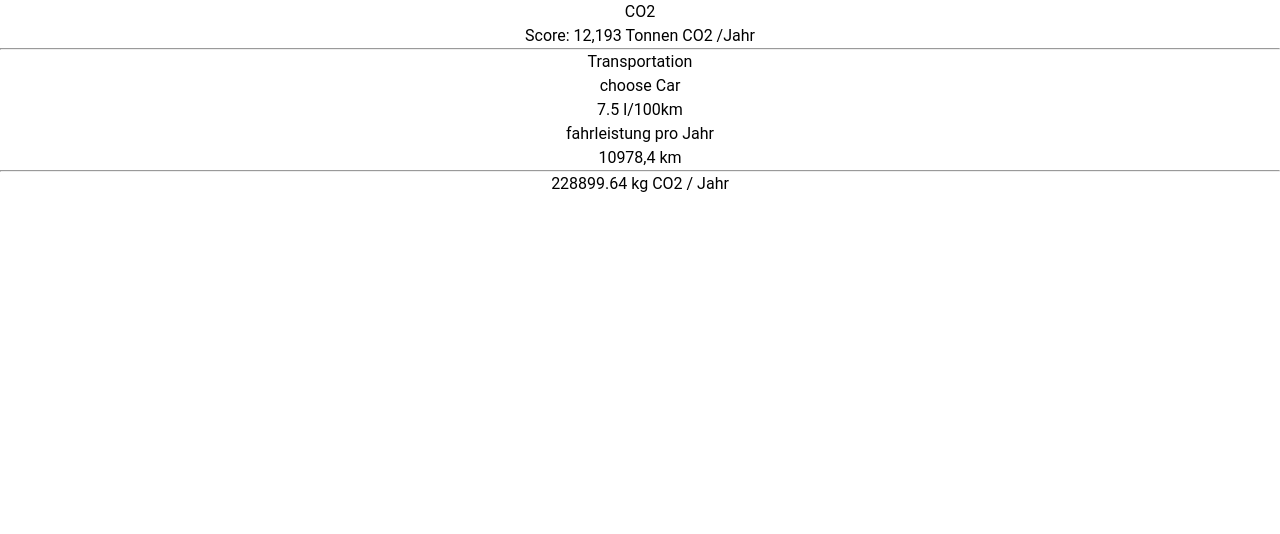
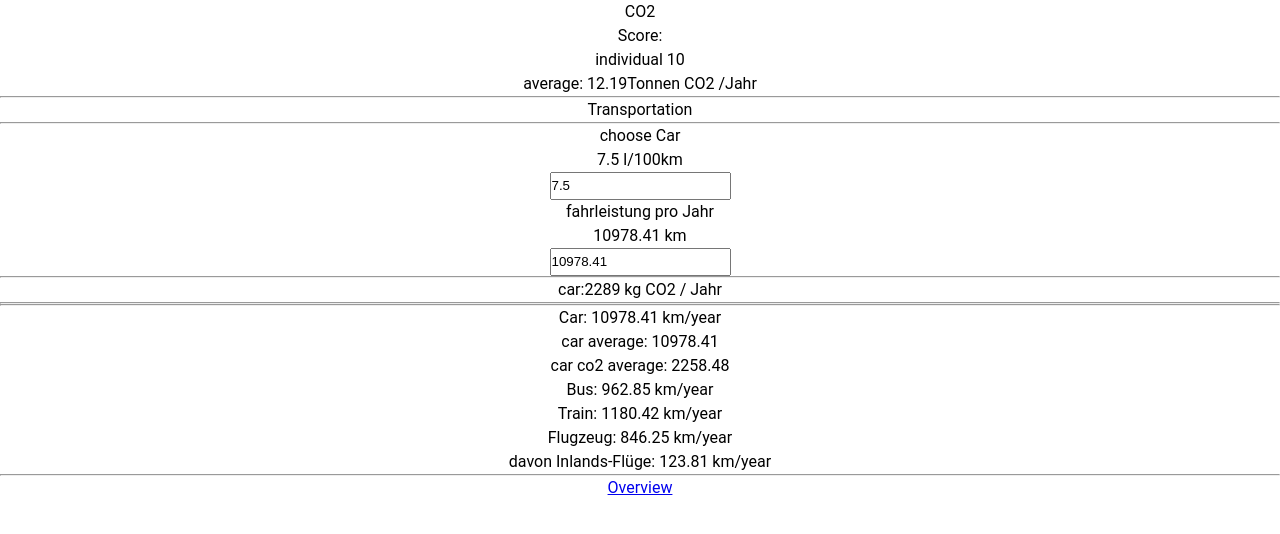
Before and after one commit to jensdreske/capstone-project, a React (Create React App) app in the folder client/: page /transport in a window 1280 px wide. Shown: the top 534 px of the page. Built offline with nearby package versions, Linux system fonts and the light colour scheme; no server answers.

Commit message:
added car transport calculations

```diff
--- a/client/src/App.js
+++ b/client/src/App.js
@@ -5,16 +5,19 @@ import styled from "styled-components";
 import Shares from "./components/Shares";
 import { roundPlaces } from "./lib/roundPlaces.js";
 
-import { startShares, shares, player } from "./variables.js";
+import { countryData, shares, player } from "./variables.js";
 import { SharesUnfcc } from "./components/Shares.js";
+
+import Transportation from "./pages/Transportation";
 
 function App() {
   const [serverMessage, setServerMessage] = useState("");
   const [carbonApiStatus, setCarbonApiStatus] = useState("");
   const [testResponse, setTestResponse] = useState({});
-  const [emissionView, setEmissionView] = useState(startShares);
+  const [emissionView, setEmissionView] = useState(countryData.emissionsUnfcc);
   const [emissionsUncff, setemissionsUncff] = useState(shares);
   const [emissionHistory, setEmissionHistory] = useState([]);
+  const [playerScore, setPlayerScore] = useState(player);
 
   useEffect(() => {
     fetch("http://localhost:4000/")
@@ -50,7 +53,6 @@ function App() {
   }
 
   function getEmissions(unfccId = 8677) {
-    // will be removed for later
     fetch(`http://localhost:4000/unfcc/getemissions/${unfccId}/13/2018`)
       .then((res) => res.json())
       .then((res) => {
@@ -97,24 +99,17 @@ function App() {
     <>
       <header>
         <p>CO2</p>
+        <p>Score:</p>
+        <p>individual {roundPlaces(playerScore.individualCo2Emissions)}</p>
         <p>
-          Score: {String(player.averageCo2Emissions).replace(".", ",")}{" "}
+          average: {roundPlaces(playerScore.averageCo2Emissions)}
           {player.unit} CO2 /Jahr
         </p>
         <hr />
       </header>
       <Switch>
         <Route exact path="/transport">
-          <p>Transportation</p>
-          <p> choose Car </p>
-          <p>7.5 l/100km</p>
-          <p>fahrleistung pro Jahr</p>
-          <p>10978,4 km</p>
-          <hr />
-          <p>
-            {roundPlaces(player.car.kmPerYear * player.car.co2Per100km)} kg CO2
-            / Jahr
-          </p>
+          <Transportation player={playerScore} setPlayer={setPlayerScore} />
         </Route>
         <Route exact path="/dev">
           <SharesUnfcc
@@ -152,6 +147,12 @@ function App() {
           <Shares shares={emissionView} />
         </Route>
       </Switch>
+      <footer>
+        <hr />
+        <NavLink exact to="/">
+          <p>Overview</p>
+        </NavLink>
+      </footer>
     </>
   );
 }
--- /dev/null
+++ b/client/src/pages/Transportation.js
@@ -0,0 +1,90 @@
+import { roundPlaces } from "../lib/roundPlaces";
+import { conversions, countryData, player } from "../variables";
+
+export default function Transportation({ player, setPlayer }) {
+  function updatePlayer(event) {
+    const fieldName = event.target.name;
+    let fieldValue = event.target.value;
+    fieldValue = Number(fieldValue);
+    if (!isNaN(fieldValue)) {
+      setPlayer((player) => {
+        player.transport.car[fieldName] = fieldValue;
+        if (fieldName === "consumption")
+          player.transport.car.co2Per100km =
+            fieldValue * conversions.gasolineToCO2;
+        player.individualCo2Emissions = recalculateScore();
+        return { ...player };
+      });
+    }
+  }
+
+  function recalculateScore() {
+    const result =
+      player.averageCo2Emissions +
+      (player.averageCo2Emissions + (carCo2PerYear() - carCo2Average())) / 1000;
+    console.log(result);
+    return result;
+  }
+
+  function carkmPerYearAverage() {
+    return countryData.personKm.car / countryData.population;
+  }
+
+  function carCo2Average() {
+    return carkmPerYearAverage() * carCo2Per100kmAverage();
+  }
+
+  function carCo2Per100kmAverage() {
+    return (countryData.car.consumption / 100) * conversions.gasolineToCO2;
+  }
+
+  function carCo2PerYear() {
+    return (
+      (player.transport.car.kmPerYear * player.transport.car.co2Per100km) / 100
+    );
+  }
+
+  return (
+    <>
+      <p>Transportation</p>
+      <hr />
+      <p> choose Car </p>
+      <p>{roundPlaces(player.transport.car.consumption)} l/100km</p>
+      <input
+        type="text"
+        id="consumption"
+        name="consumption"
+        value={`${player.transport.car.consumption}`}
+        onChange={updatePlayer}
+      ></input>
+      <p>fahrleistung pro Jahr</p>
+      <p>{roundPlaces(player.transport.car.kmPerYear)} km</p>
+      <input
+        type="text"
+        id="kmPerYear"
+        name="kmPerYear"
+        value={roundPlaces(player.transport.car.kmPerYear)}
+        onChange={updatePlayer}
+      ></input>
+      <hr />
+      <p>
+        car:
+        {roundPlaces(carCo2PerYear())} kg CO2 / Jahr
+      </p>
+      <hr />
+      <hr />
+      <p>Car: {roundPlaces(player.transport.car.kmPerYear)} km/year</p>
+      <p>car average: {roundPlaces(carkmPerYearAverage())}</p>
+      <p>car co2 average: {roundPlaces(carCo2Average())} </p>
+      <p>Bus: {roundPlaces(player.transport.bus.kmPerYear)} km/year</p>
+      <p>Train: {roundPlaces(player.transport.train.kmPerYear)} km/year</p>
+      <p>
+        Flugzeug: {roundPlaces(player.transport.aviation_sum.kmPerYear)} km/year
+      </p>
+      <p>
+        davon Inlands-Flüge:{" "}
+        {roundPlaces(player.transport.aviation_interior.kmPerYear)} km/year
+      </p>
+    </>
+  );
+}
--- a/client/src/variables.js
+++ b/client/src/variables.js
@@ -1,139 +1,3 @@
-export const startShares = {
-  // quelle UBA 2020_thg_crf_plus_1a_details_ci
-  // entspricht UNFCC
-  country: "Germany",
-  year: 2018,
-  total: 858000,
-
-  name: "sum",
-  emission: 858000,
-
-  slices: [
-    {
-      name: "manufactoring_industries",
-      text: "Produzierende Industrie",
-      emission: 130100,
-    },
-    {
-      name: "transport",
-      text: "Transport",
-      emission: 163600,
-    },
-    {
-      name: "energy_industries",
-      text: "Energie-Industrie",
-      emission: 295200,
-    },
-    {
-      name: "combustion_heating_and_similar",
-      text: "Öl/Gas-Heizung",
-      emission: 122800,
-    },
-    {
-      name: "industrial_processes",
-      text: "Prozess Energie",
-      emission: 64800,
-    },
-    {
-      name: "agriculture",
-      text: "Landwirtschaft",
-      emission: 63600,
-    },
-    {
-      name: "other",
-      emission: 18200,
-      slices: [
-        {
-          name: "fugitive_emissions_from_fuels",
-          text: "flüchtige Emissionen",
-          emission: 8500,
-        },
-        {
-          name: "waste_and_waste_water",
-          text: "Abfall und Abwasser",
-          emission: 9700,
-        },
-      ],
-    },
-  ],
-};
-
-export const player = {
-  individualCo2Emissions: 0,
-  averageCo2Emissions: 12.193,
-  unit: "Tonnen",
-  origin: "Germany",
-  car: {
-    kmPerYear: 10978.4,
-    consumption: 7.5, // liter
-    carbonPer100km: 5.686, // kg
-    co2Per100km: 20.85, // kg
-  },
-};
-
-const germanAverage = {
-  personenkilometer: 913300000000, //913,3 mrd 2018 Verkehr in Zahlen
-};
-
-export const conversions = {
-  gasolineToCO2: 2.78, // eq kg/l
-  dieselToCo2: 3.17, // eq kg/l
-  electricityToCo2: 0.508, // kg/kWh brd mix 2016
-  carbonToCo2: 44 / 12, // C + O2
-};
-
-const co2EmissionsByCountry = {
-  country: "Germany",
-  year: 2018,
-  population: 83190556,
-  units: "1000 Tonnen",
-  emissions: 1014360,
-  production: 794118,
-  private: 220242,
-  unfcc_data: {
-    emissions: 831437,
-    unfccId: 8677,
-    energy: {
-      emissions: 720284,
-      unfccId: 8819,
-      fuel_combustion: {
-        emissions: 711758,
-        unfccId: 9089,
-        energy_industries: { emissions: 295192, unfccId: 10402 },
-        manufactoring: { emissions: 130124, unfccId: 8556 },
-        transport: {
-          emissions: 163620,
-          unfccId: 8322,
-          road: { emissions: 157707, unfccId: 9607 },
-        },
-        residential: { emissions: 83694, unfccId: 9823 },
-      },
-    },
-  },
-  destatis_data: {
-    strassen_verkehr: {
-      emissions: 165625,
-      private_haushalte: 110780,
-      produktion: 54843,
-      fossil: {
-        emissions: 157567,
-        private_haushalte: 105586,
-        produktion: 51979,
-      },
-      bio: {
-        emissions: 8058,
-        private_haushalte: 5194,
-        produktion: 2864,
-      },
-    },
-  },
-};
-
-// console.log(
-//   co2EmissionsByCountry.destatis_data.verkehr.fossil.emissions +
-//     co2EmissionsByCountry.destatis_data.verkehr.bio.emissions
-// );
-
 export const shares = {
   country: "Germany",
   year: 2018,
@@ -167,3 +31,172 @@ export const shares = {
     { name: "other", emission: 0, percentage: 0, percentageOfTotal: 0 },
   ],
 };
+
+export const countryData = {
+  countryName: "Germany",
+  year: 2018,
+  population: 83190556,
+  units: "1000 Tonnen",
+  emissions: 1014360,
+  production: 794118,
+  private: 220242,
+  emissionsUnfcc: {
+    country: "Germany",
+    countryId: 13,
+    year: 2018,
+    total: 858368,
+    emission: 858368,
+    unfccId: 10464,
+    unfccName: "Total GHG emissions without LULUCF",
+    unfccIdSlices: 8677,
+    unfccIdSlicesName: "Total GHG emissions without LULUCF",
+    unit: "kt",
+    slices: [
+      {
+        name: "manufactoring_industries",
+        text: "Produzierende Industrie",
+        unfccId: 8556,
+        emission: 130100,
+      },
+      {
+        name: "transport",
+        text: "Transport",
+        unfccId: 8322,
+        emission: 163600,
+      },
+      {
+        name: "energy_industries",
+        text: "Energie-Industrie",
+        unfccId: 10402,
+        emission: 295200,
+      },
+      {
+        name: "combustion_heating_and_similar",
+        text: "Öl/Gas-Heizung",
+        unfccId: [9823, 10273],
+        emission: 122800,
+      },
+      {
+        name: "industrial_processes",
+        text: "Prozess Energie",
+        unfccId: 10393,
+        emission: 64800,
+      },
+      {
+        name: "agriculture",
+        text: "Landwirtschaft",
+        unfccId: 10096,
+        emission: 63600,
+      },
+      {
+        name: "other",
+        emission: 18200,
+        slices: [
+          {
+            name: "fugitive_emissions_from_fuels",
+            text: "flüchtige Emissionen",
+            unfccId: 9374,
+            emission: 8500,
+          },
+          {
+            name: "waste_and_waste_water",
+            text: "Abfall und Abwasser",
+            unfccId: 10159,
+            emission: 9700,
+          },
+        ],
+      },
+    ],
+  },
+  unfcc_data: {
+    emissions: 831437,
+    unfccId: 8677,
+    energy: {
+      emissions: 720284,
+      unfccId: 8819,
+      fuel_combustion: {
+        emissions: 711758,
+        unfccId: 9089,
+        energy_industries: { emissions: 295192, unfccId: 10402 },
+        manufactoring: { emissions: 130124, unfccId: 8556 },
+        transport: {
+          emissions: 163620,
+          unfccId: 8322,
+          road: { emissions: 157707, unfccId: 9607 },
+        },
+        residential: { emissions: 83694, unfccId: 9823 },
+      },
+    },
+  },
+  destatis_data: {
+    strassenverkehr: {
+      emissions: 165625,
+      private_haushalte: 110780,
+      produktion: 54843,
+      fossil: {
+        emissions: 157565,
+        private_haushalte: 105586,
+        produktion: 51979,
+        source: "statistisches Bundesamt, anthropogene luftemissionen, Tab 2.5",
+      },
+      bio: {
+        emissions: 8058,
+        private_haushalte: 5194,
+        produktion: 2864,
+        source: "statistisches Bundesamt, anthropogene luftemissionen, Tab 2.6",
+      },
+    },
+  },
+  personKm: {
+    car: 913300000000, //913,3 mrd 2018 Verkehr in Zahlen
+    train: 98200000000,
+    bus: 80100000000,
+    aviation_sum: 70400000000,
+    aviation_interior: 10300000000,
+    source:
+      "Verkehrsleistung in Personenkilometern, Verkehr in Zahlen 2018, Bundesministerium für Verkehr",
+  },
+  car: {
+    consumption: 7.4,
+    source: "Verkehr in Zahlen 2018, Bundesministerium für Verkehr",
+  },
+};
+
+export const player = {
+  individualCo2Emissions: 10,
+  averageCo2Emissions: (countryData.emissions * 1000) / countryData.population,
+  unit: "Tonnen",
+  origin: "Germany",
+  transport: {
+    car: {
+      kmPerYear: countryData.personKm.car / countryData.population,
+      consumption: 7.5, // liter
+      carbonPer100km: 5.686, // kg
+      co2Per100km: 20.85, // kg
+    },
+    train: {
+      kmPerYear: countryData.personKm.train / countryData.population,
+      co2Per100km: 0,
+    },
+    bus: {
+      kmPerYear: countryData.personKm.bus / countryData.population,
+      co2Per100km: 0,
+    },
+    aviation_sum: {
+      kmPerYear: countryData.personKm.aviation_sum / countryData.population,
+      co2Per100km: 0,
+    },
+    aviation_interior: {
+      kmPerYear:
+        countryData.personKm.aviation_interior / countryData.population,
+      co2Per100km: 0,
+    },
+  },
+};
+
+export const conversions = {
+  gasolineToCO2: 2.78, // eq kg/l
+  dieselToCo2: 3.17, // eq kg/l
+  electricityToCo2: 0.508, // kg/kWh brd mix 2016
+  carbonToCo2: 44 / 12, // C + O2
+};
```
